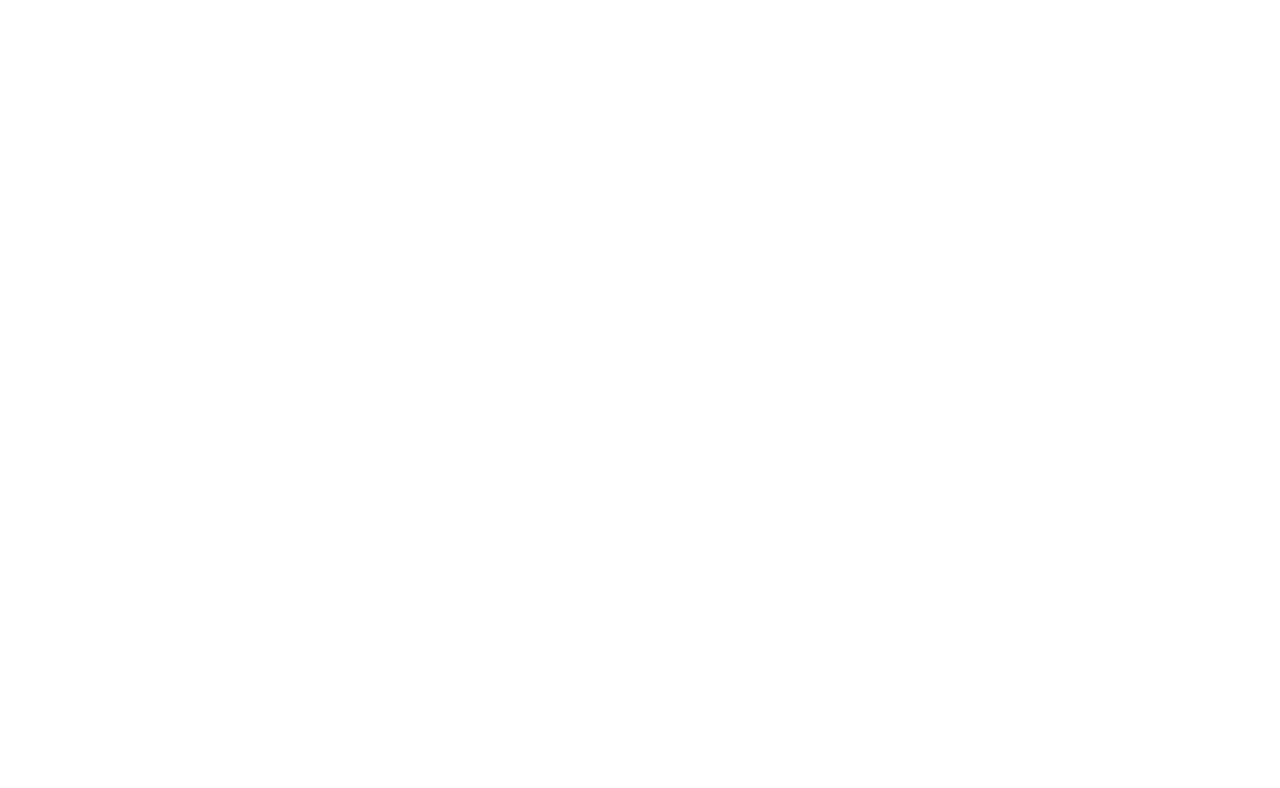
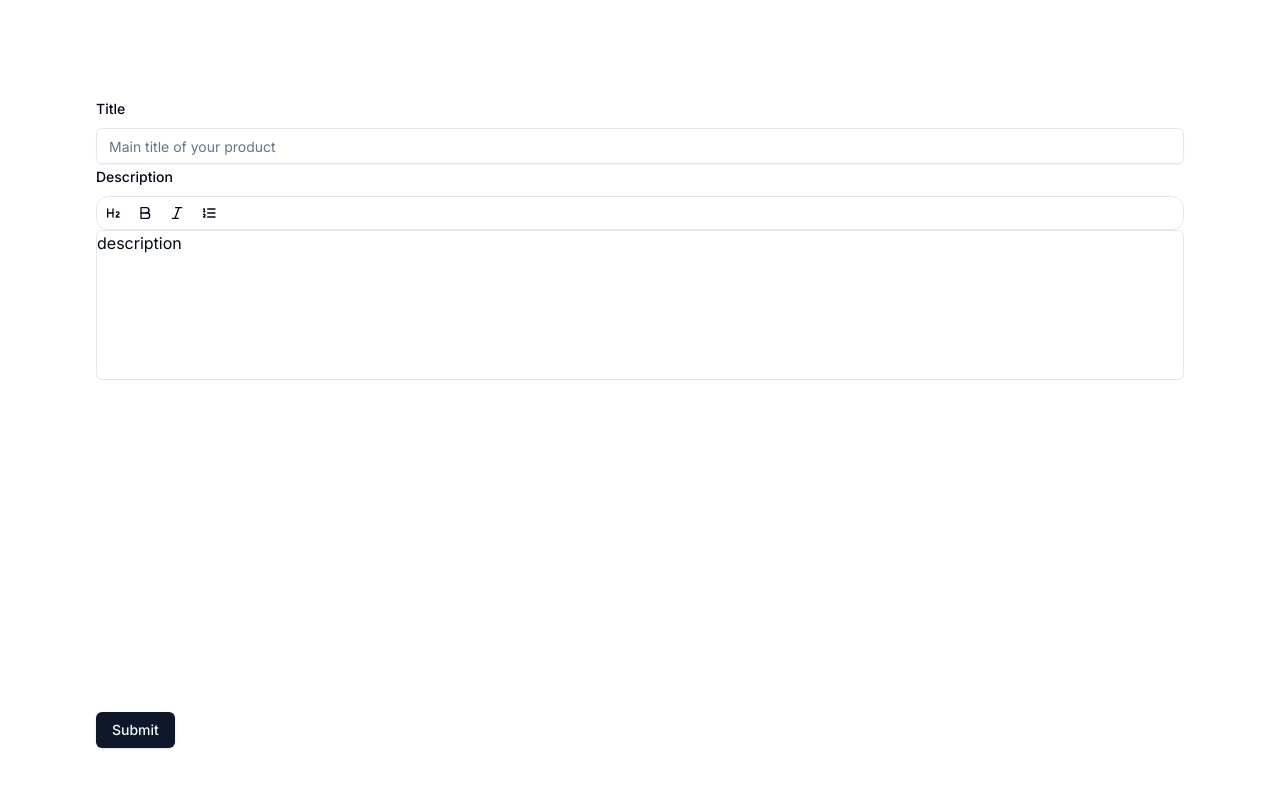
Before and after one commit to DevAdeelAhmad/rich-text-editor, a Next.js app: page / in a window 1280 px wide. Shown: the top 788 px of the page. Built offline with nearby package versions, Linux system fonts and the light colour scheme.

Commit message:
Rich Editor Implemented

```diff
--- a/app/page.tsx
+++ b/app/page.tsx
@@ -1,5 +1,54 @@
+"use client"
+import TipTap from "@/components/Tiptap"
+import { Button } from "@/components/ui/button"
+import { Form, FormControl, FormField, FormItem, FormLabel, FormMessage } from "@/components/ui/form"
+import { Input } from "@/components/ui/input"
+import { zodResolver } from '@hookform/resolvers/zod'
+import { useForm } from 'react-hook-form'
+import * as z from 'zod'
+
 export default function Home() {
+
+  const formSchema = z.object({
+    title: z.string().min(5, { message: 'The title is not long enough!' }).max(100, { message: 'The title is too long!' }),
+    price: z.number().min(1, { message: 'The price cannot be zero!' }),
+    description: z.string().min(5, { message: 'The title is not long enough!' }).max(300, { message: 'The title is too long!' }).trim(),
+  })
+  const form = useForm<z.infer<typeof formSchema>>({
+    resolver: zodResolver(formSchema),
+    mode: 'onChange',
+    defaultValues: {
+      title: '',
+      price: 108,
+      description: ''
+    }
+  })
+
+  function onSubmit(values: z.infer<typeof formSchema>) {
+  }
   return (
-    <main></main>
+    <main className="p-24">
+      <Form {...form}>
+        <form onSubmit={form.handleSubmit(onSubmit)}>
+          <FormField control={form.control} name="title" render={({ field }) => (
+            <FormItem>
+              <FormLabel>Title</FormLabel>
+              <FormControl>
+                <Input placeholder="Main title of your product" {...field} />
+              </FormControl>
+            </FormItem>
+          )} />
+          <FormField control={form.control} name="description" render={({ field }) => (
+            <FormItem>
+              <FormLabel>Description</FormLabel>
+              <FormControl>
+                <TipTap description={field.name} onChange={field.onChange} />
+              </FormControl>
+            </FormItem>
+          )} />
+          <Button className="my-4" type="submit">Submit</Button>
+        </form>
+      </Form>
+    </main>
   )
 }
--- /dev/null
+++ b/components/Tiptap.tsx
@@ -0,0 +1,38 @@
+"use client"
+import { useEditor, EditorContent } from '@tiptap/react'
+import StarterKit from '@tiptap/starter-kit'
+import React from 'react'
+import Toolbar from '@/components/Toolbar'
+import Heading from '@tiptap/extension-heading'
+
+const TipTap = ({ description, onChange }: {
+    description: string
+    onChange: (richText: string) => void
+}) => {
+    const editor = useEditor({
+        extensions: [StarterKit.configure({}), Heading.configure({
+            HTMLAttributes: {
+                class: 'text-xl font-bold',
+                levels: [2],
+            }
+        })],
+        content: description,
+        editorProps: {
+            attributes: {
+                class: "rounded-md border min-h-[150px] border-input bg-white disabled:cursor-not-allowed disabled:opacity-50"
+            },
+        },
+        onUpdate({ editor }) {
+            onChange(editor.getHTML())
+            console.log(editor.getHTML())
+        },
+    })
+    return (
+        <div className='flex flex-col justify-stretch min-h-[500px]'>
+            <Toolbar editor={editor} />
+            <EditorContent editor={editor} />
+        </div>
+    )
+}
+
+export default TipTap
--- /dev/null
+++ b/components/Toolbar.tsx
@@ -0,0 +1,36 @@
+"use client"
+import { type Editor } from '@tiptap/react'
+import { Bold, Strikethrough, Italic, List, ListOrdered, Heading2 } from 'lucide-react'
+import { Toggle } from './ui/toggle'
+import React from 'react'
+
+type Props = {
+    editor: Editor | null
+}
+
+const Toolbar = ({ editor }: Props) => {
+    if (!editor) {
+        return null
+    }
+    return (
+        <div className='border border-input bg-transparent rounded-xl'>
+            <Toggle size='sm' pressed={editor.isActive('heading')} onPressedChange={() => editor.chain().focus().toggleHeading({ level: 2 }).run()}>
+                <Heading2 className='h-4 w-4' />
+            </Toggle>
+
+            <Toggle size='sm' pressed={editor.isActive('bold')} onPressedChange={() => editor.chain().focus().toggleBold().run()}>
+                <Bold className='h-4 w-4' />
+            </Toggle>
+
+            <Toggle size='sm' pressed={editor.isActive('italic')} onPressedChange={() => editor.chain().focus().toggleItalic().run()}>
+                <Italic className='h-4 w-4' />
+            </Toggle>
+
+            <Toggle size='sm' pressed={editor.isActive('bulletList')} onPressedChange={() => editor.chain().focus().toggleBulletList().run()}>
+                <ListOrdered className='h-4 w-4' />
+            </Toggle>
+        </div>
+    )
+}
+
+export default Toolbar
--- /dev/null
+++ b/components/ui/input.tsx
@@ -0,0 +1,25 @@
+import * as React from "react"
+
+import { cn } from "@/lib/utils"
+
+export interface InputProps
+  extends React.InputHTMLAttributes<HTMLInputElement> {}
+
+const Input = React.forwardRef<HTMLInputElement, InputProps>(
+  ({ className, type, ...props }, ref) => {
+    return (
+      <input
+        type={type}
+        className={cn(
+          "flex h-9 w-full rounded-md border border-input bg-transparent px-3 py-1 text-sm shadow-sm transition-colors file:border-0 file:bg-transparent file:text-sm file:font-medium placeholder:text-muted-foreground focus-visible:outline-none focus-visible:ring-1 focus-visible:ring-ring disabled:cursor-not-allowed disabled:opacity-50",
+          className
+        )}
+        ref={ref}
+        {...props}
+      />
+    )
+  }
+)
+Input.displayName = "Input"
+
+export { Input }
--- /dev/null
+++ b/components/ui/toggle.tsx
@@ -0,0 +1,45 @@
+"use client"
+
+import * as React from "react"
+import * as TogglePrimitive from "@radix-ui/react-toggle"
+import { cva, type VariantProps } from "class-variance-authority"
+
+import { cn } from "@/lib/utils"
+
+const toggleVariants = cva(
+  "inline-flex items-center justify-center rounded-md text-sm font-medium transition-colors hover:bg-muted hover:text-muted-foreground focus-visible:outline-none focus-visible:ring-1 focus-visible:ring-ring disabled:pointer-events-none disabled:opacity-50 data-[state=on]:bg-accent data-[state=on]:text-accent-foreground",
+  {
+    variants: {
+      variant: {
+        default: "bg-transparent",
+        outline:
+          "border border-input bg-transparent shadow-sm hover:bg-accent hover:text-accent-foreground",
+      },
+      size: {
+        default: "h-9 px-3",
+        sm: "h-8 px-2",
+        lg: "h-10 px-3",
+      },
+    },
+    defaultVariants: {
+      variant: "default",
+      size: "default",
+    },
+  }
+)
+
+const Toggle = React.forwardRef<
+  React.ElementRef<typeof TogglePrimitive.Root>,
+  React.ComponentPropsWithoutRef<typeof TogglePrimitive.Root> &
+    VariantProps<typeof toggleVariants>
+>(({ className, variant, size, ...props }, ref) => (
+  <TogglePrimitive.Root
+    ref={ref}
+    className={cn(toggleVariants({ variant, size, className }))}
+    {...props}
+  />
+))
+
+Toggle.displayName = TogglePrimitive.Root.displayName
+
+export { Toggle, toggleVariants }
--- a/package.json
+++ b/package.json
@@ -13,11 +13,13 @@
     "@radix-ui/react-icons": "^1.3.0",
     "@radix-ui/react-label": "^2.0.2",
     "@radix-ui/react-slot": "^1.0.2",
+    "@radix-ui/react-toggle": "^1.0.3",
     "@tiptap/pm": "^2.1.12",
     "@tiptap/react": "^2.1.12",
     "@tiptap/starter-kit": "^2.1.12",
     "class-variance-authority": "^0.7.0",
     "clsx": "^2.0.0",
+    "lucide-react": "^0.288.0",
     "next": "13.5.6",
     "react": "^18",
     "react-dom": "^18",
```
Also changed, not shown: 1 other file (tests, documents, lock files or other folders).
